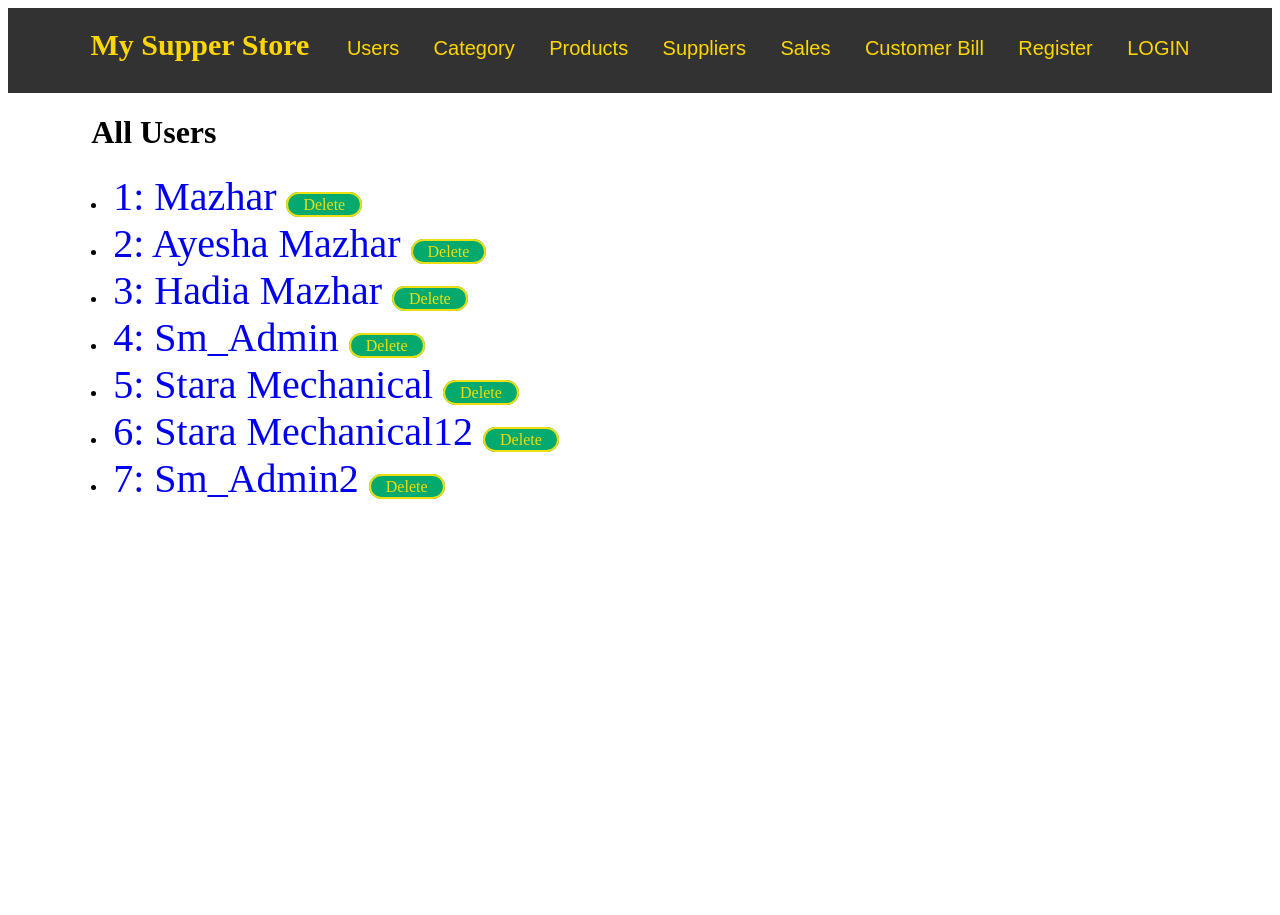
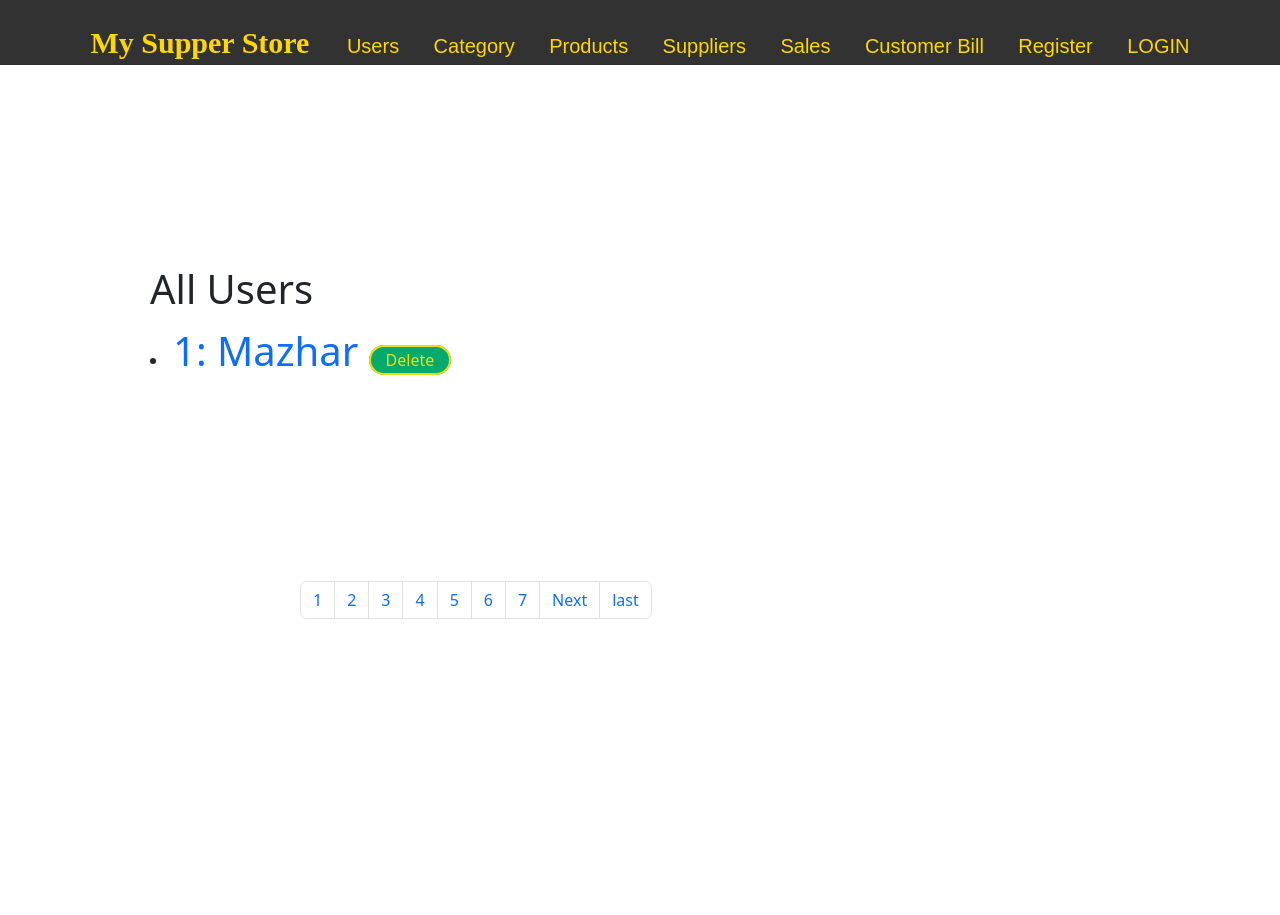
Before and after one commit to mazharrasheed/my_super_store, a Django app: page /users/ in a window 1280 px wide. Before the commit the page ends 499 px from the top, so only its background shows below. Run offline with Django 4.2, Linux system fonts and the light colour scheme; data comes from the database, SQL or seed files in the repository; both versions use the stored data as it was after the commit.

Commit message:
pagination added

```diff
--- a/members/admin.py
+++ b/members/admin.py
@@ -1,5 +1,5 @@
 from django.contrib import admin
-from .models import Members,Employees
+from .models import Members,Employees,Products
 
 
 # Register your models here.
@@ -14,3 +14,6 @@ class EmployeeAdmin(admin.ModelAdmin):
   list_display = ("firstname", "lastname")
 
 admin.site.register(Employees,EmployeeAdmin)
+
+
+admin.site.register(Products)
--- a/members/models.py
+++ b/members/models.py
@@ -1,5 +1,7 @@
 from django.db import models
 from tinymce.models import HTMLField
+
+from autoslug import AutoSlugField
 # Create your models here.
 
 class Members(models.Model):
@@ -36,7 +38,7 @@ class Products(models.Model):
     product_quantity=models.CharField(max_length=255)
     product_status=models.CharField(max_length=255)
     is_deleted = models.BooleanField(default=False)
-
+    product_slug=AutoSlugField(populate_from="productname",unique=True,null=True,default=None)
     def __str__(self):
         return f"{self.productname}"
 
@@ -55,6 +57,7 @@ class Users(models.Model):
     username=models.CharField(max_length=255)
     password=models.CharField(max_length=20)
     is_deleted = models.BooleanField(default=False)
+    user_slug=AutoSlugField(populate_from="username",unique=True,null=True,default=None)
     def __str__(self):
         return f"{self.username}"
 
--- a/members/urls.py
+++ b/members/urls.py
@@ -12,7 +12,7 @@ urlpatterns = [
     path("main/",views.main, name='login'),
     path("users/",views.users,name="users"),
     path('useraccount/', views.useraccount, name='useraccount'),
-    path("userdetails/<int:id>",views.user,name="users"),
+    path("userdetails/<slug>",views.user,name="users"),
     path("delete_user/<int:id>",views.delete_user,name="delete_user"),
     path("category/",views.category,name="category"),
     path("delete_category/<int:id>",views.delete_category,name="delete_category"),
@@ -32,6 +32,7 @@ urlpatterns = [
     path('clear_cart/', views.clear_cart, name='clear_cart'),
     path('generate_bill/', views.generate_bill, name='generate_bill'),
     path('print_bill/', views.print_bill, name='print_bill'),
+    path('jasondata/', views.jasondata, name='jasondata'),
 
 
 
--- a/members/views.py
+++ b/members/views.py
@@ -6,6 +6,8 @@ from .forms import Userform ,RegisterUser,LoginUser,Products_form,Category_form,
 import time
 import os
 import tempfile
+from django.http import JsonResponse
+from django.core.paginator import Paginator
 # Create your views here.
 
 def main(request):
@@ -21,13 +23,17 @@ def main(request):
 
 def users(request):
     myusers = Users.objects.filter(is_deleted=False).values()
+    paginator=Paginator(myusers,1)
+    page_num=request.GET.get("page")
+    myusersfinal=paginator.get_page(page_num)
+    totalpages=myusersfinal.paginator.num_pages
     template=loader.get_template('users.html')
-    context= {'myusers':myusers,}
+    context= {'myusers':myusersfinal,"lastpage":totalpages,"pagelist":[n+1 for n in range(totalpages)]}
     return HttpResponse(template.render(context))
 
-def user(request,id):
+def user(request,slug):
     details=True
-    myusers = Users.objects.filter(id=id)
+    myusers = Users.objects.filter(user_slug=slug)
     template=loader.get_template('users.html')
     context= {'myusers':myusers,'details':details}
     return HttpResponse(template.render(context))
@@ -183,6 +189,7 @@ def show(request,id):
             pass
     mycategory = Category.objects.filter(is_deleted=False).values()
     mydata = Products.objects.filter(id=id, is_deleted=False).values()
+    print(mydata)
     for x in mydata:
       value1=x['category']
       value2=x['productname']
@@ -605,3 +612,13 @@ def print_bill(request):
   os.startfile(new_file,'print')
   url="/customerbill"
   return HttpResponseRedirect(url)
+
+def jasondata(request):
+
+   data={
+
+      'fname':'mazhar',
+      'lname':'Rasheed',
+   }
+
+   return JsonResponse(data)
--- a/static/main.css
+++ b/static/main.css
@@ -7,7 +7,7 @@
 
 /* Navbar container */
 
-.navbar {
+.navbar1 {
 
   width: 100%;
   height: 65px;
@@ -20,7 +20,7 @@
 
 /* Links inside the navbar */
 
-.navbar a {
+.navbar1 a {
   font-size: 20px;
   color:gold;
   text-align: center;
@@ -29,16 +29,16 @@
 }
 
 /* Add a red background color to navbar links on hover */
-.navbar a:hover, .dropdown:hover .dropbtn {
+.navbar1 a:hover, .dropdown:hover .dropbtn {
   background-color: rgb(102, 236, 113);
 }
 
 /* change background color to active links  */
-.navbar a.active  {
+.navbar1 a.active  {
   background-color:rgb(39, 97, 97);
 }
 
-.navbar a.sune {
+.navbar1 a.sune {
   font-family: 'Times New Roman';
   font-weight: bold;
   font-size: 30px;
--- a/static/script.js
+++ b/static/script.js
@@ -5,7 +5,7 @@ console.log("dfsdfdffd")
 
 //  console.log(pera)
 
-const URL= ""
+const URL= "jasondata"
 
 const factpara=document.querySelector("#fact")
 factpara.innerHTML="fgfgret6546566"
--- a/templates/master1.html
+++ b/templates/master1.html
@@ -5,12 +5,12 @@
     <meta charset="utf-8">
     <meta name="viewport" content="width=device-width, initial-scale=1">
     <title>{% block title %}{% endblock %}</title>
-    <link href="/static/main.css?v=26" rel="stylesheet">
+    <link href="/static/main.css?v=27" rel="stylesheet">
 
   </head>
   <body>
 
-    <div class="navbar"  style="text-align:center;">
+    <div class="navbar1"  style="text-align:center;">
 
           <a class='sune' {% if request.path == "/" %}class="active"{% endif %} href="/main"> My Supper Store </a>
           <a {% if request.path == "/users/" %}class="active"{% endif %}href="/users">Users</a>
--- a/templates/users.html
+++ b/templates/users.html
@@ -1,12 +1,25 @@
+
+<!doctype html>
+<html lang="en">
+  <head>
+    <meta charset="utf-8">
+    <meta name="viewport" content="width=device-width, initial-scale=1">
+    <link href="https://cdn.jsdelivr.net/npm/bootstrap@5.2.3/dist/css/bootstrap.min.css" rel="stylesheet" integrity="sha384-rbsA2VBKQhggwzxH7pPCaAqO46MgnOM80zW1RWuH61DGLwZJEdK2Kadq2F9CUG65" crossorigin="anonymous">
+
+  </head>
+
 {% extends "master1.html" %}
 
 {% block title %}
   My Super Store - List of all Users
 {% endblock %}
 
+
 {% block content %}
 
 {%if details %}
+
+
 
 <div style="padding-left:20px;margin-left:5%">
   <h1 >User Details </h1>
@@ -16,16 +29,45 @@
   </div>
 {%else%}
 
-<div style="padding-left:20px;margin-left:5%">
+<div style="padding:50px 0px 50px 150px;margin: 150px 0px 0px 0px">
 <h1 >All Users </h1>
 
 {% for x in myusers %}
-  <li> <a href="/userdetails/{{ x.id }}" style='text-decoration:none;font-size: 40px;'> {{ forloop.counter }}: {{ x.username|title }}
+  <li> <a href="/userdetails/{{ x.user_slug }}" style='text-decoration:none;font-size: 40px;'> {{ forloop.counter }}: {{ x.username|title }}
     <a onclick="return confirm('Are you sure you want to delete this?')" name="navlink" href={%url 'delete_user' id=x.id %}> Delete </a>
   </a></li>
 {% endfor %}
 
 {% endif %}
+<div style="padding:50px 0px 50px 150px;margin: 150px 0px 0px 0px">
+<nav aria-label="...">
+  <ul class="pagination">
+    {% if myusers.has_previous %}
+    <li class="page-item">
+      <a class="page-link" href="/users/?page=1" tabindex="-1">First</a>
+    </li>
+    <li class="page-item">
+      <a class="page-link" href="/users/?page={{myusers.previous_page_number}}" tabindex="-1">Previous</a>
+    </li>
+    {% endif %}
+    {% for n in pagelist  %}
+    <li class="page-item"><a class="page-link" href="/users/?page={{n}}">{{n}}</a></li>
+
+    {% endfor %}
+
+    {% if myusers.has_next %}
+
+    <li class="page-item">
+      <a class="page-link" href="/users/?page={{myusers.next_page_number}}">Next</a>
+    </li>
+
+    <li class="page-item">
+      <a class="page-link" href="/users/?page={{lastpage}}">last</a>
+    </li>
+
+    {% endif %}
+  </ul>
+</nav>
 
 </div>
 {% endblock %}
```
Also changed, not shown: templates/products.html (+8 -17 lines), db.sqlite3, members/migrations/0030_products_product_slug.py (added), members/migrations/0031_users_product_slug.py (added), members/migrations/0032_rename_product_slug_users_user_slug.py (added).
